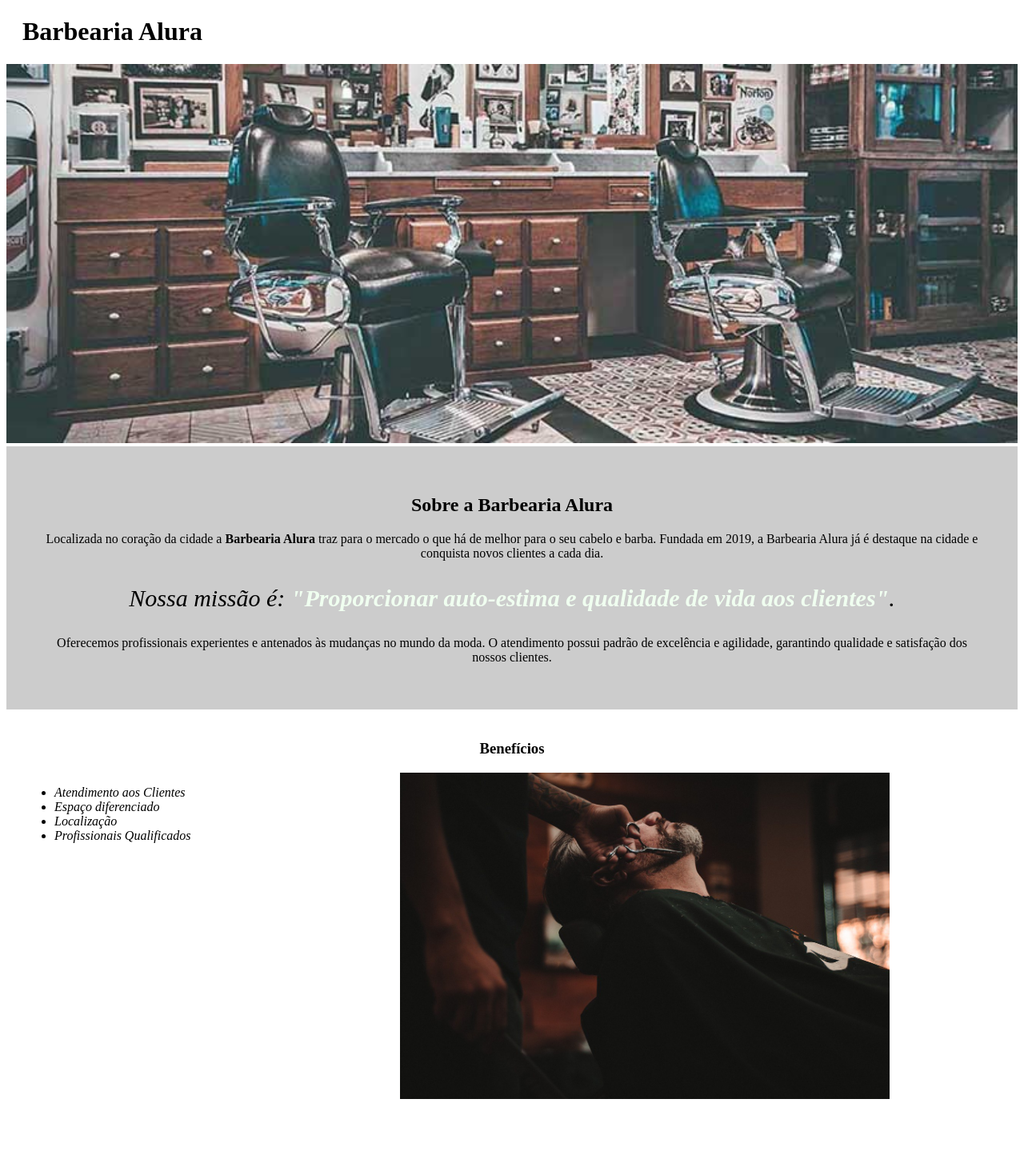
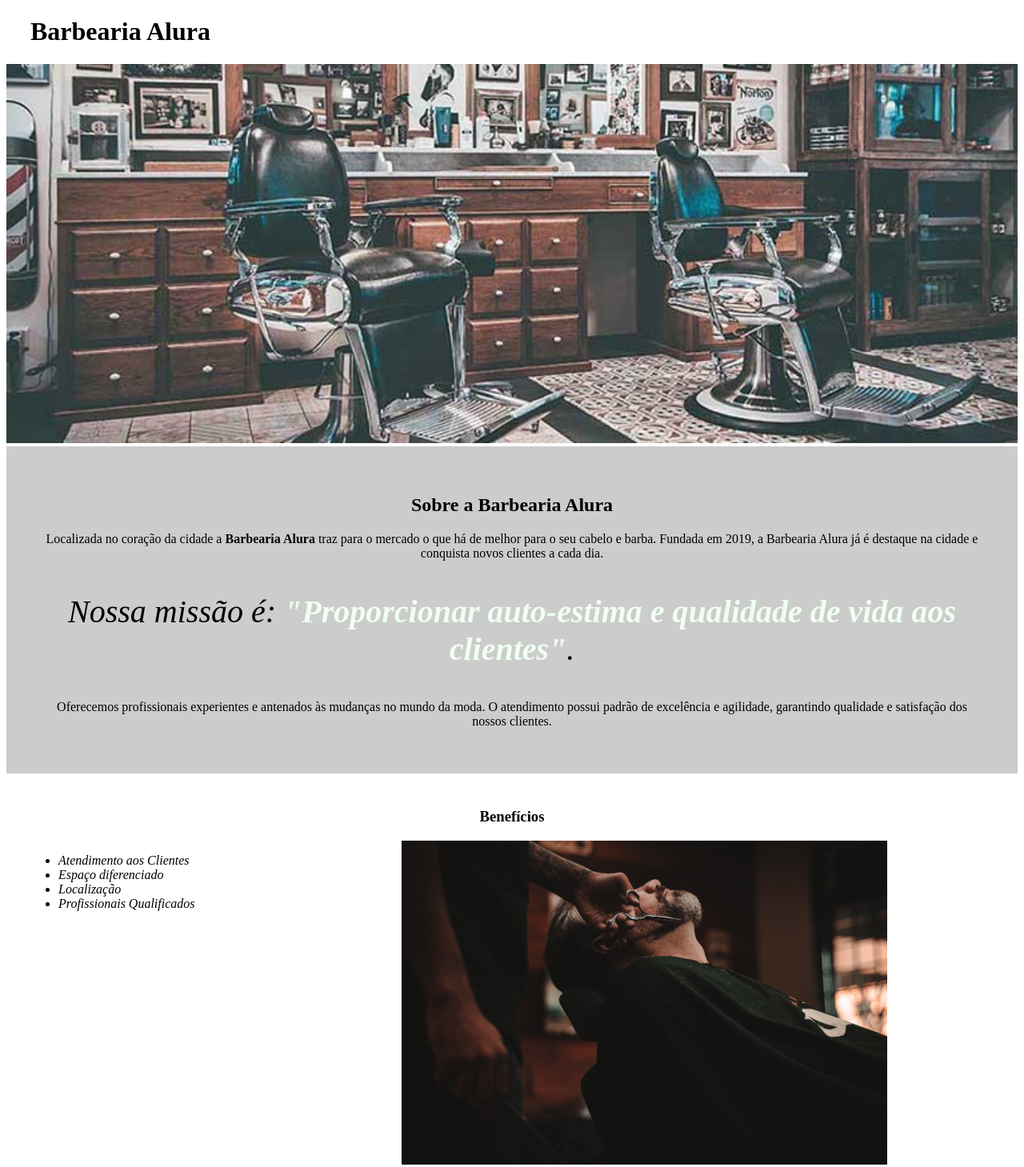
Before and after one commit to boldoca/Teste-de-site-, a plain HTML site: page index.html in a window 1280 px wide. Shown: the whole page at 80% size. Before the commit the page ends 1406 px from the top, so only its background shows below. Drawn offline with Linux system fonts and the light colour scheme.

Commit message:
Update T_T

```diff
--- a/style.css
+++ b/style.css
@@ -12,7 +12,7 @@ body {
 }
 
 .titulo-principal {
-	padding-left: 20px;
+	padding-left: 30px;
 }
 
 .titulo-centralizado {
@@ -24,7 +24,7 @@ p {
 }
 
 #missao {
-	font-size: 30px
+	font-size: 40px
 }
 
 em strong {
@@ -37,7 +37,7 @@ em strong {
 
 .beneficios {
 	background: #FFFFFF;
-	padding: 20px;
+	padding: 25px;
 }
 
 ul {
```
